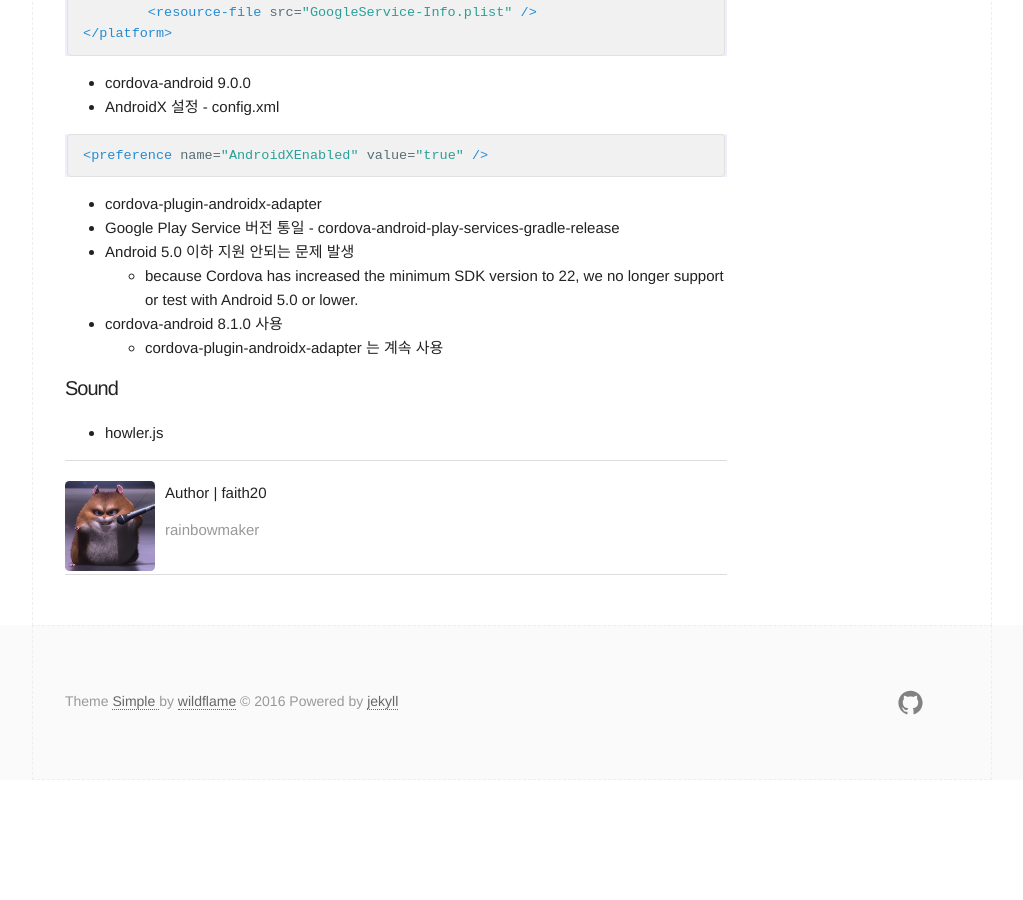
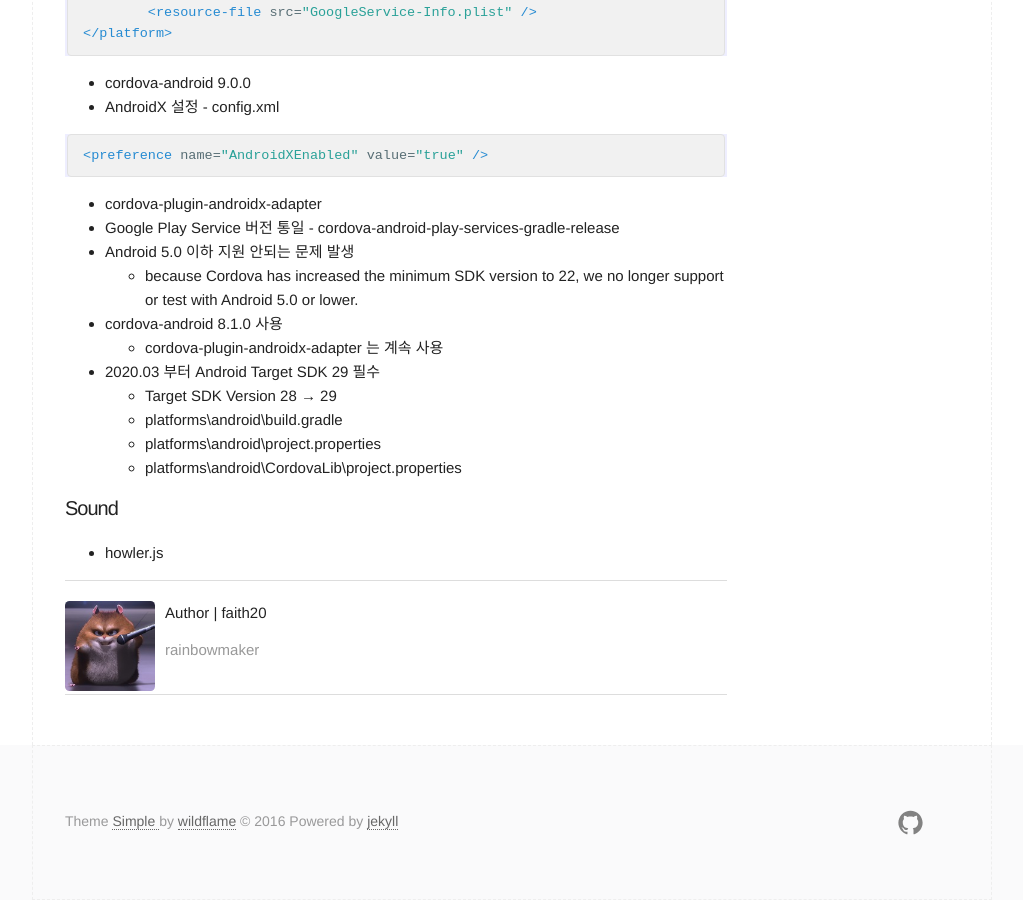
Before and after one commit to faith20/faith20.github.io, a Jekyll site: the page built from _posts/2020-08-22-Cordova-Build.md, in a window 1280 px wide and 900 px high, scrolled down 8014 px. Shown: the whole window, without its empty margins (128-1151 px from the left). Built offline with Jekyll 4.4.1, drawn with Linux system fonts in a browser that asks for light colours; our own code applies the rules of GitHub Pages for plain Markdown files; comment, search, counter and statistics services are not loaded; before the commit the page ends 8794 px from its top, so only the background shows below that.

Commit message:
Edit Cordova Build Post

```diff
--- a/_posts/2020-08-22-Cordova-Build.md
+++ b/_posts/2020-08-22-Cordova-Build.md
@@ -390,6 +390,11 @@ FirebasePlugin.setAutoInitEnabled(false, function () {
   - because Cordova has increased the minimum SDK version to 22, we no longer support or test with Android 5.0 or lower.
 - cordova-android 8.1.0 사용
   - cordova-plugin-androidx-adapter 는 계속 사용
+- 2020.03 부터 Android Target SDK 29 필수
+  - Target SDK Version 28 → 29
+  - platforms\android\build.gradle
+  - platforms\android\project.properties
+  - platforms\android\CordovaLib\project.properties
 
 ### Sound
 
```
